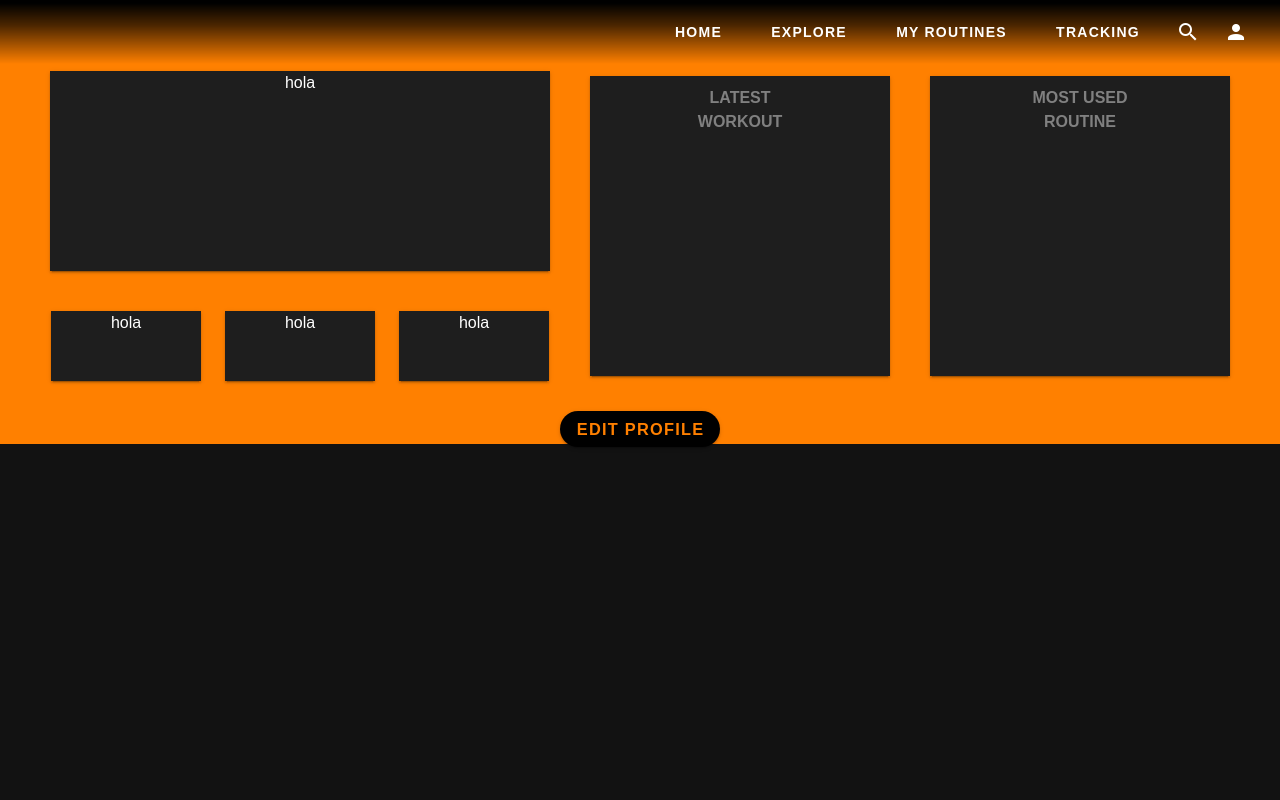
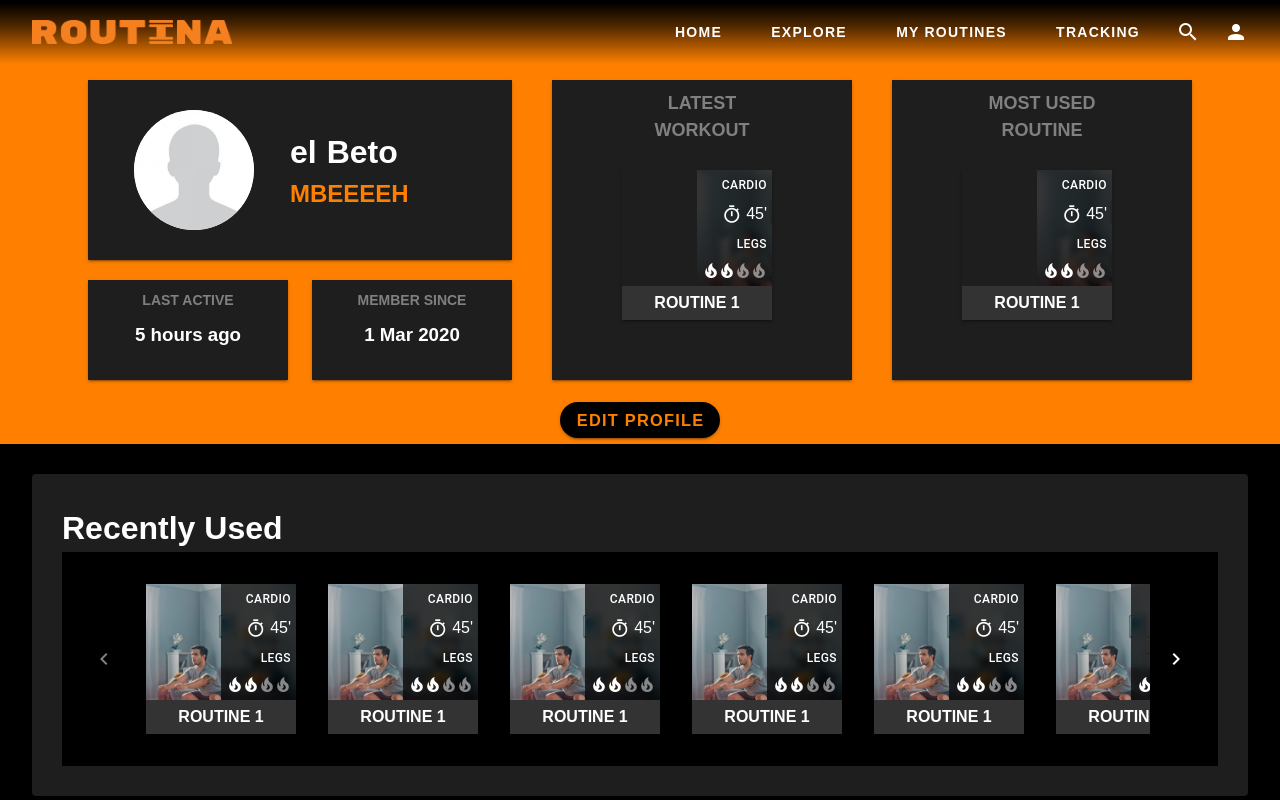
Before and after one commit to gonzaloarca/routina-web, a Vue app in the folder routina/: page /profile in a window 1280 px wide. Shown: the top 800 px of the page. Built offline with nearby package versions, Linux system fonts and the light colour scheme.

Commit message:
terminado profile page

```diff
--- a/routina/src/components/ProfileBanner.vue
+++ b/routina/src/components/ProfileBanner.vue
@@ -5,33 +5,44 @@
        <div class="row-fmt">
          <div>
            <v-card class="big-card" tile>
-             hola
-           </v-card >
+             <div class="avat-format pa-4">
+                <v-avatar size="120" color="white" class="my-4">
+                    <img :src="require(`../assets/avatar.jpg`)"/>
+                </v-avatar>
+             </div>
+             <div style="width:284px; text-align:left; margin-left:20px;">
+               <div style="display:flex;"><h1>{{user.firstName}}</h1><div style="width:10px;"></div><h1>{{user.lastName}}</h1></div>
+               <h2 class="orange-text">{{user.userName}}</h2>
+             </div>
+            </v-card >
            <div class="row-fmt">
              <v-card class="small-card" tile>
-             hola
+               <h2 class="small-title">Last Active</h2>
+               <h3>{{user.lastAct}}</h3>
             </v-card >
             <v-card class="small-card" tile>
-             hola
+             <h2 class="small-title">Member Since</h2>
+             <h3>{{user.memSince}}</h3>
             </v-card >
-            <v-card class="small-card" tile>
-             hola
-            </v-card >
+
            </div>
          </div>
          <v-card tile class="medium-card">
            <h3 class="medium-title">Latest workout</h3>
+           <div class="pt-4"><RoutineCard :routineData="user.latestWork"></RoutineCard></div>
          </v-card>
          <v-card tile class="medium-card">
-           <h2 class="medium-title">Most used routine</h2>
+           <h3 class="medium-title">Most used routine</h3>
+           <div class="pt-4"><RoutineCard :routineData="user.mostUsed"></RoutineCard></div>
          </v-card>
        </div>
 
-        <div class="row-fmt">
+        <div class="row-fmt mt-3">
         <v-btn
               rounded
               color="black"
               class="button font-weight-bold"
+              to="/settings"
             ><h3 class="primary--text">Edit profile</h3>
         </v-btn>
       </div>
@@ -43,9 +54,20 @@
 
 <script>
 
+import RoutineCard from "./RoutineCard";
 
 export default {
   name: "ProfileBanner",
+  props:{
+    user:{
+      type:Object,
+      required: true,
+
+    },
+
+  },
+  components:{RoutineCard},
+
 };
 </script>
 
@@ -65,6 +87,9 @@ $height: $banner-height+200px;
   padding:10px 10px 10px 10px;
 }
 
+.orange-text{
+  color: $primary;
+}
 .row-format{
   display:flex;
   flex-direction:row;
@@ -78,26 +103,30 @@ $height: $banner-height+200px;
   margin-left:20px;
   margin-right:20px;
   margin-top:10px;
-  margin-bottom:30px;
+  margin-bottom:10px;
   text-align: center;
   padding-left:70px;
   padding-right:70px;
   .medium-title{
     text-transform:uppercase;
     color: grey;
-    font-size: 16px;
+    font-size: 18px;
     padding:10px 10px 10px 10px;
   }
 
 }
 
 .big-card{
-  width:500px;
-  height:200px;
+  display:flex;
+  align-items:center;
+  justify-content:center;
+  width:424px;
+  text-align:left;
+  height:180px;
   margin-left:20px;
   margin-right:20px;
   margin-top:10px;
-  margin-bottom:30px;
+  margin-bottom:10px;
   text-align: center;
   padding-left:30px;
   padding-right:30px;
@@ -111,19 +140,19 @@ $height: $banner-height+200px;
 }
 
 .small-card{
-  width:150px;
-  height:70px;
+  width:200px;
+  height:100px;
   margin-left:12px;
   margin-right:12px;
   margin-top:10px;
-  margin-bottom:30px;
+  margin-bottom:10px;
   text-align: center;
-  padding-left:15px;
-  padding-right:15px;
-  .big-title{
+  padding-left:5px;
+  padding-right:5px;
+  .small-title{
     text-transform:uppercase;
     color: grey;
-    font-size: 36px;
+    font-size: 14px;
     padding:10px 10px 10px 10px;
   }
 
@@ -171,6 +200,10 @@ $height: $banner-height+200px;
   }
 }
 
+.avat-fmt{
+  position:absolute;
+  width: 140px;
+}
 
 
 </style>
--- a/routina/src/views/MyProfile.vue
+++ b/routina/src/views/MyProfile.vue
@@ -1,13 +1,77 @@
 <template>
-<ProfileBanner/>
+<div class="Profile">
+  <ProfileBanner :user="userDemo"/>
+  <div class="profile-content">
+      <v-card v-for="sg in slidegroups" :key="sg.name" class="content-container">
+        <h1>{{sg.name}}</h1>
+        <RoutineSlideGroup />
+      </v-card>
+  </div>
+</div>
 </template>
 <script>
 import ProfileBanner from "../components/ProfileBanner";
+import RoutineSlideGroup from "../components/RoutineSlideGroup"
 export default {
     name:"MyProfile",
-    components:{ProfileBanner,},
+    components:{ProfileBanner, RoutineSlideGroup},
+    data(){
+      return{
+        userDemo:{
+          firstName:"el",
+          lastName:"Beto",
+          userName:"MBEEEEH",
+          lastAct:"5 hours ago",
+          memSince:"1 Mar 2020",
+          latestWork:{
+            routineName: "Routine 1",
+            routineId: 1,
+            author: "Julian Sicardi",
+            type: "Cardio",
+            difficulty: 2,
+            muscleGroup: "Legs",
+            time: 45,
+            image: require("../assets/routine1.jpg"),
+          },
+          mostUsed:{
+            routineName: "Routine 1",
+            routineId: 1,
+            author: "Julian Sicardi",
+            type: "Cardio",
+            difficulty: 2,
+            muscleGroup: "Legs",
+            time: 45,
+            image: require("../assets/routine1.jpg"),
+          },
+        },
+        slidegroups:[
+          {name:"Recently Used"},
+          {name:"Favorite Routines"},
+          {name:"Recently Used"},
+          {name:"Routines created by me"},
+          {name:"Exercises created by me"}],
+      }
+    }
 }
 </script>
 <style scoped lang="scss">
   @import "../sass/variables";
+
+
+  .profile-content {
+  max-width: $content-container-width;
+  margin: auto;
+  padding: 30px 30px 30px 30px;
+}
+
+.content-container {
+  max-width: $content-container-width - 150px;
+  align-content: center;
+  margin: 0 auto 30px;
+  padding: 30px 30px 30px 30px;
+}
+
+.Profile{
+  background-color:black;
+}
 </style>
```
